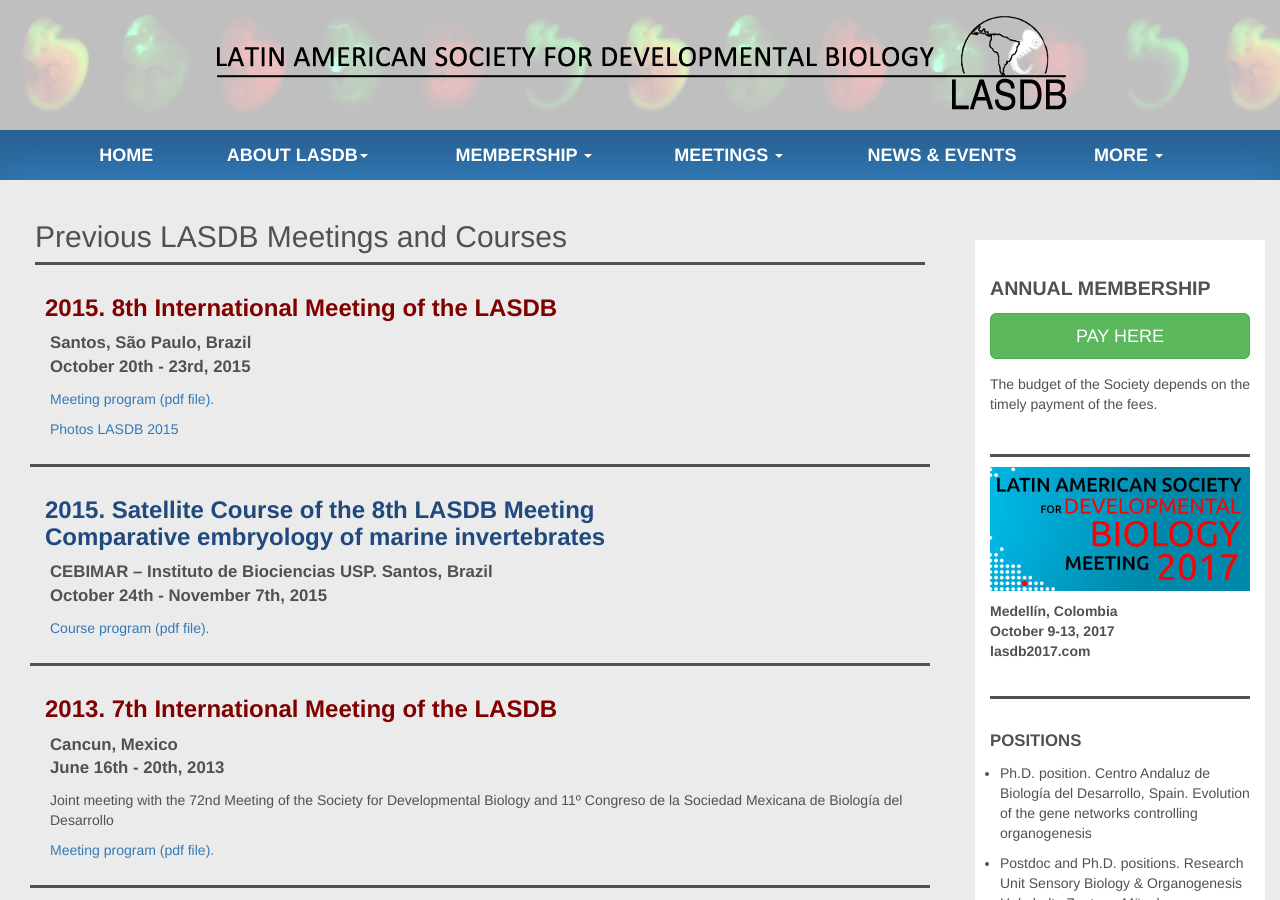
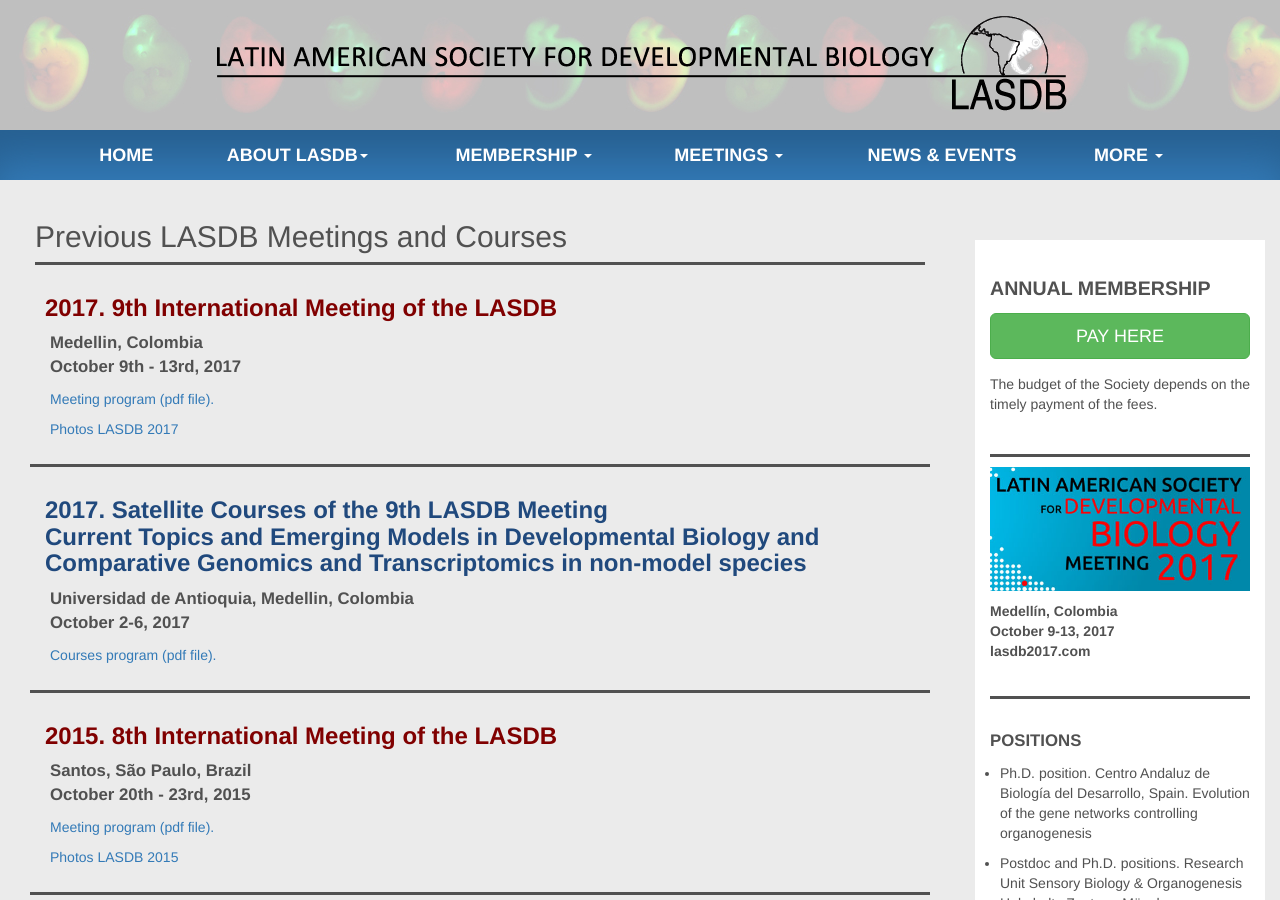
Before and after one commit to lasdb/lasdb.github.io, a Jekyll site: the page built from pages/previous-meetings.html, in a window 1280 px wide and 900 px high. Built offline with Jekyll 4.4.1, drawn with Linux system fonts in a browser that asks for light colours; nearby versions of some CDN libraries.

Commit message:
Update previous-meetings.html

```diff
--- a/pages/previous-meetings.html
+++ b/pages/previous-meetings.html
@@ -4,6 +4,33 @@
 
 
 <h2 class="page-header" id="page-news-header">Previous LASDB Meetings and Courses</h2>
+
+<div class="col-xs-12">
+    <div class="panel panel-default noticia">
+        <div class="panel-heading">
+            <h3 class="meeting-title">2017. 9th International Meeting of the LASDB</h3>
+        </div>
+        <div class="panel-body" style="padding-top:0;">
+            <p style="font-weight:bold; font-size: 1.2em;"> Medellin, Colombia <br> October 9th - 13rd, 2017 </p>
+            <p> <a target="_blank" href="../pdfs/2017-meeting-program.pdf"> Meeting program (pdf file).</a>
+            </p>
+            <p><a href="https://www.facebook.com/media/set/?set=a.675778949298194.1073741832.335180643358028&type=1&l=f3220028ca" target="_blank">Photos LASDB 2017</a></p>
+        </div>
+    </div>
+</div>
+<div class="col-xs-12">
+    <div class="panel panel-default noticia">
+        <div class="panel-heading">
+            <h3 class="course-title">2017. Satellite Courses of the 9th LASDB Meeting <br>
+Current Topics and Emerging Models in Developmental Biology and Comparative Genomics and Transcriptomics in non-model species</h3>
+        </div>
+        <div class="panel-body" style="padding-top:0;">
+            <p style="font-weight:bold; font-size: 1.2em;">Universidad de Antioquia, Medellin, Colombia<br> October 2-6, 2017 </p>
+            <p> <a target="_blank" href="../pdfs/2017-courses.pdf"> Courses program (pdf file).</a>
+            </p>
+        </div>
+    </div>
+</div>
 
 <div class="col-xs-12">
     <div class="panel panel-default noticia">
```
